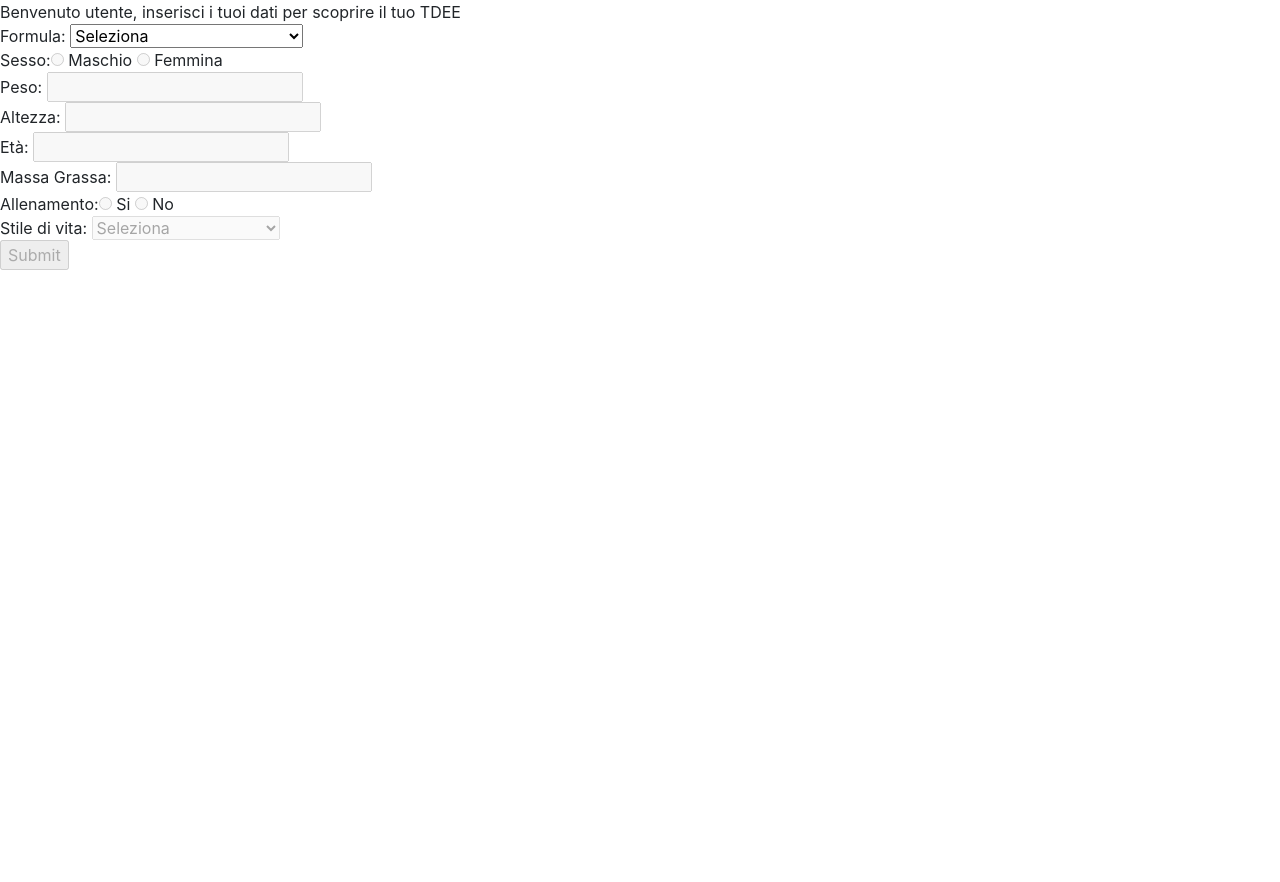
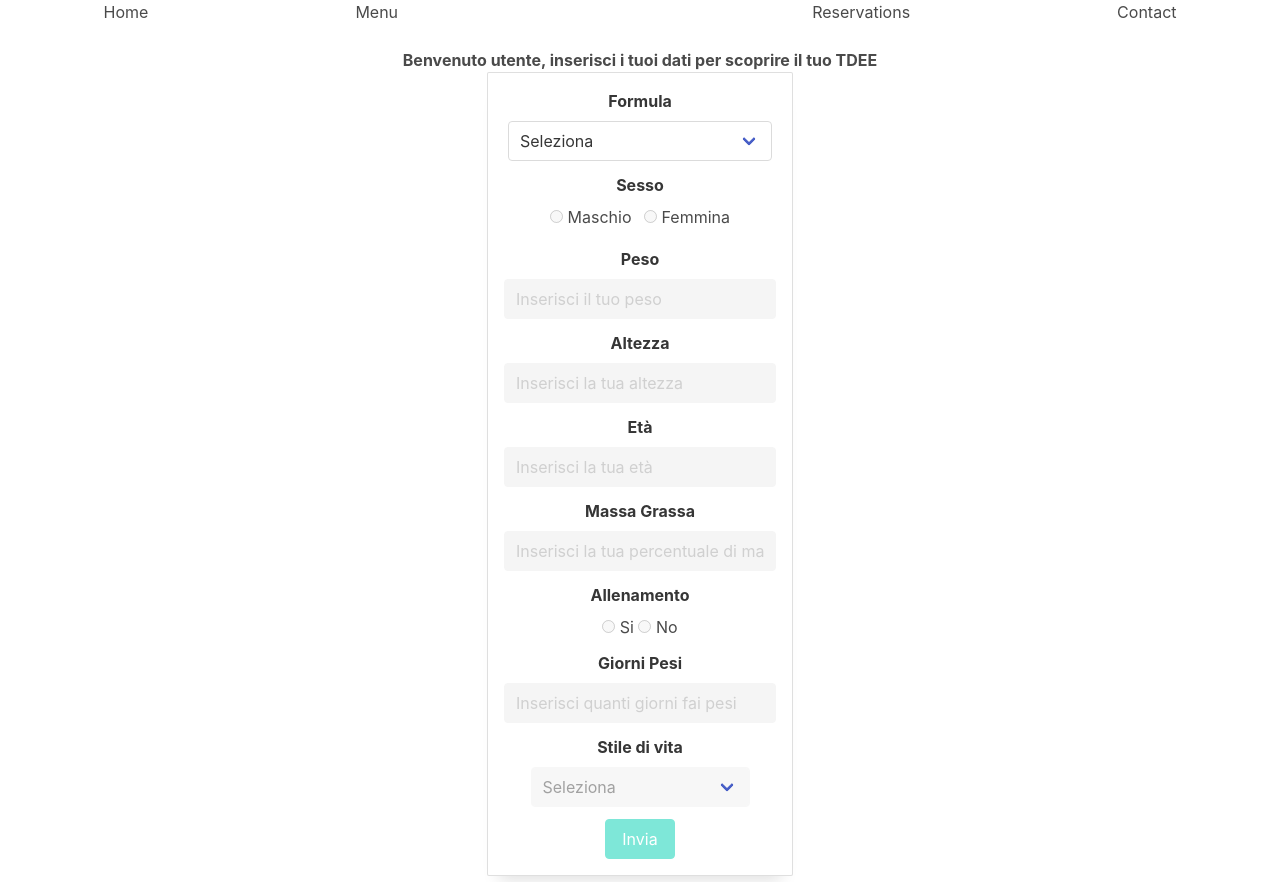
Before and after one commit to alefranco41/ProjectWork, a PHP site: page /PROJECTWORK/pagine/tdee.php in a window 1280 px wide. Before the commit the page ends 270 px from the top, so only its background shows below. Run offline with PHP 8.4, Linux system fonts and the light colour scheme; some libraries are stand-ins or nearby versions.

Commit message:
pagina TDEE ora con bulma

```diff
--- a/PROJECTWORK/css/indexStyle.css
+++ b/PROJECTWORK/css/indexStyle.css
@@ -1,3 +1,34 @@
-#campi > div:nth-child(n+7){
+#nascosta{
     display: none;
 }
+
+
+body {
+    text-align: center;
+}
+form {
+    display: inline-block;
+    --background: white;
+--border: rgba(0, 0, 0, 0.125);
+--borderDark: rgba(0, 0, 0, 0.25);
+--borderDarker: rgba(0, 0, 0, 0.5);
+--bgColorH: 0;
+--bgColorS: 0%;
+--bgColorL: 98%;
+--fgColorH: 210;
+--fgColorS: 50%;
+--fgColorL: 38%;
+--shadeDark: 0.3;
+--shadeLight: 0.7;
+--shadeNormal: 0.5;
+--borderRadius: 0.125rem;
+--highlight: #306090;
+background: white;
+border: 1px solid var(--border);
+border-radius: var(--borderRadius);
+box-shadow: 0 1rem 1rem -0.75rem var(--border);
+flex-direction: column;
+padding: 1rem;
+position: relative;
+overflow: hidden;
+}
--- a/PROJECTWORK/js/BMR.js
+++ b/PROJECTWORK/js/BMR.js
@@ -1,5 +1,5 @@
 var metabolismoBasale = 0;
-var spanArray = document.getElementsByClassName("input");
+var spanArray = document.getElementsByClassName("field");
 
 
 var inputArray = document.getElementsByTagName('input');
--- a/PROJECTWORK/pagine/tdee.php
+++ b/PROJECTWORK/pagine/tdee.php
@@ -71,19 +71,46 @@ $html = "<!DOCTYPE html>
   <html lang='en' dir='ltr'>
 
   <head>
+
+
+
+
     <meta charset='utf-8'>
     <title>ProjectWork</title>
     <link rel='stylesheet' href='https://maxcdn.bootstrapcdn.com/bootstrap/4.0.0/css/bootstrap.min.css' integrity='sha384-Gn5384xqQ1aoWXA+058RXPxPg6fy4IWvTNh0E263XmFcJlSAwiGgFAW/dAiS6JXm' crossorigin='anonymous'>
     <script src='../js/BMR.js' charset='utf-8'></script>
+    <link rel='stylesheet' href='https://cdn.jsdelivr.net/npm/bulma@0.9.2/css/bulma.min.css'>
     <link rel='stylesheet' href='../css/indexStyle.css'>
+    <meta name='viewport' content='width=device-width, initial-scale=1'>
   </head>
 
   <body>
-      <div id='errori'>
+
+  <nav class='level'>
+    <p class='level-item has-text-centered'>
+      <a class='link is-info'>Home</a>
+    </p>
+    <p class='level-item has-text-centered'>
+      <a class='link is-info'>Menu</a>
+    </p>
+    <p class='level-item has-text-centered'>
+
+    </p>
+    <p class='level-item has-text-centered'>
+      <a class='link is-info'>Reservations</a>
+    </p>
+    <p class='level-item has-text-centered'>
+      <a class='link is-info'>Contact</a>
+    </p>
+  </nav>
+      <div id='errori' class='has-text-weight-bold'>
         $errori
       </div>
       <form method='POST' action='tdee.php'>
-        Formula:
+        <div class='field'>
+          <label class='label'>Formula</label>
+            <div class='control'>
+              <div class='select'>
                 <select id='formula' name='formule' onchange='controlloFormula(this.value);'>
                   <option value='default' selected hidden>Seleziona</option>
                   <option value='hb'>Harris-Benedict</option>
@@ -91,28 +118,59 @@ $html = "<!DOCTYPE html>
                   <option value='msj'>Mifflin-St Jeor</option>
                   <option value='km'>Katch-McArdle</option>
                   <option value='s'>Schofield</option>
-        </select><br>
+                </select>
+              </div>
+            </div>
+          </div>
+
 
         <div class='campi' id='campi'>
-          <div class='input'>Sesso:<input type='radio' id='maschio' name='Sesso' value='m' disabled='disabled'> Maschio <input type='radio' id='femmina' name='Sesso' value='f' disabled='disabled'> Femmina<br></div>
-          <div class='input'>Peso: <input type='text' name='Peso' id='Peso' disabled='disabled'><br></div>
-          <div class='input'>Altezza: <input type='text' name='Altezza' id='Altezza' disabled='disabled'><br></div>
-          <div class='input'>Età: <input type='text' name='Eta' id='Età' disabled='disabled'><br></div>
-          <div class='input'>Massa Grassa: <input type='text' name='MassaGrassa' id='MassaGrassa' disabled='disabled'><br></div>
-          <div class='input'>Allenamento:<input type='radio' id='si' name='Allenamento' value='si' disabled='disabled' onchange='controlloAllenamento()'> Si <input type='radio' id='no' name='Allenamento' value='no' disabled='disabled' onchange='controlloAllenamento()'> No<br></div>
-          <div class='input'>Cardio:<input type='radio' id='si' name='Cardio' value='si' disabled='disabled' onchange='controlloCardio()'> Si <input type='radio' id='no' name='Cardio' value='no' disabled='disabled' onchange='controlloCardio()'> No<br></div>
-          <div class='input'>N° Giorni: <input type='text' name='GiorniCardio' id='GiorniCardio' disabled='disabled'><br> </div>
-          <div class='input'>Pesi:<input type='radio' id='si' name='Pesi' value='si' disabled='disabled' onchange='controlloPesi()'> Si <input type='radio' id='no' name='Pesi' value='no' disabled='disabled' onchange='controlloPesi()'> No<br></div>
-          <div class='input'>N° Giorni: <input type='text' name='GiorniPesi' id='GiorniPesi' disabled='disabled'><br> </div>
-          Stile di vita: <select id='lavoro' name='lavoro' disabled='disabled'>
+        <label class='label'>Sesso</label>
+          <div class='field'>
+            <div class='control'>
+              <label class='radio'>
+                <input type='radio' id='maschio' name='Sesso' value='m' disabled='disabled'>
+                  Maschio
+              </label>
+
+              <label class='radio'>
+                <input type='radio' id='femmina' name='Sesso' value='f' disabled='disabled'>
+                  Femmina
+              </label>
+            </div>
+          </div>
+
+          <div class='field'><label class='label'>Peso</label><input type='text' class='input' name='Peso' id='Peso' placeholder='Inserisci il tuo peso' disabled='disabled'><br></div>
+          <div class='field'><label class='label'>Altezza</label><input type='text' class='input' name='Altezza' id='Altezza' placeholder='Inserisci la tua altezza' disabled='disabled'><br></div>
+          <div class='field'><label class='label'>Età</label><input type='text' class='input' name='Eta' id='Età' placeholder='Inserisci la tua età' disabled='disabled'><br></div>
+          <div class='field'><label class='label'>Massa Grassa</label><input type='text' class='input' name='MassaGrassa' id='MassaGrassa' placeholder='Inserisci la tua percentuale di massa grassa' disabled='disabled'><br></div>
+          <div class='field'><label class='label'>Allenamento</label><input type='radio' id='si' name='Allenamento' value='si' disabled='disabled' onchange='controlloAllenamento()'> Si <input type='radio' id='no' name='Allenamento' value='no' disabled='disabled' onchange='controlloAllenamento()'> No<br></div>
+          <div class='field' id='nascosta'><label class='label'>Cardio</label>Cardio:<input type='radio' id='si' name='Cardio' value='si' disabled='disabled' onchange='controlloCardio()'> Si <input type='radio' id='no' name='Cardio' value='no' disabled='disabled' onchange='controlloCardio()'> No<br></div>
+          <div class='field' id='nascosta'><label class='label'>Giorni Cardio</label><input type='text' class='input' name='GiorniCardio' id='GiorniCardio' placeholder='Inserisci quanti giorni fai cardio' disabled='disabled'><br> </div>
+          <div class='field' id='nascosta'><label class='label'>Pesi</label><input type='radio' id='si' name='Pesi' value='si' disabled='disabled' onchange='controlloPesi()'> Si <input type='radio' id='no' name='Pesi' value='no' disabled='disabled' onchange='controlloPesi()'> No<br></div>
+          <div class='field' ><label class='label'>Giorni Pesi</label><input type='text' class='input' name='GiorniPesi' id='GiorniPesi' placeholder='Inserisci quanti giorni fai pesi' disabled='disabled'><br> </div>
+
+
+          <div class='field'>
+            <label class='label'>Stile di vita</label>
+              <div class='control'>
+                <div class='select'>
+                  <select id='lavoro' name='lavoro' disabled='disabled'>
                     <option value='default' selected hidden>Seleziona</option>
                     <option value='1'>Sedentario</option>
                     <option value='2'>Leggermente attivo</option>
                     <option value='3'>Moderatamente attivo</option>
                     <option value='4'>Estremamente attivo</option>
-          </select><br>
+                  </select>
+                </div>
+              </div>
+            </div>
+
           <input type='hidden' id='TDEE' name='TDEE'>
-          <input type='submit' name='invia' onclick='bmr()' disabled='disabled'>
+
+          <div class='control'>
+            <button class='button is-primary' onclick='bmr()' disabled='disabled'>Invia</button>
+          </div>
       </form>
     </div>
 
```
Lines whose indentation alone changed are shown as unchanged.
